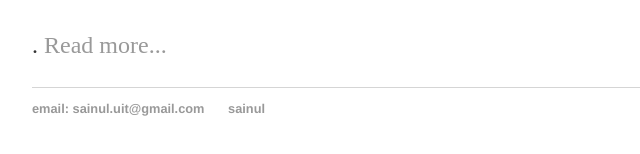
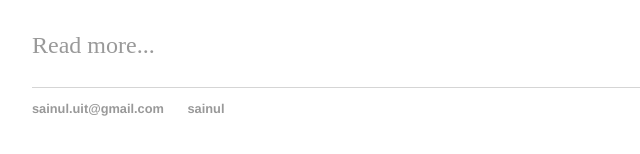
Before and after one commit to sainulia/sainulia.github.io, a plain HTML site: page index.html in a window 1280 px wide. Shown: the part 168-322 px from the top of the page, 160-800 px from the left. Drawn offline with Linux system fonts and the light colour scheme.

Commit message:
Update index.html

```diff
--- a/index.html
+++ b/index.html
@@ -16,12 +16,12 @@
 		<div class="container">
     		<div class="blurb">
         		<h1>Hi there, I'm Sainul!</h1>
-				<p>  <em>  </em> . <a href="/about">Read more...</a></p>
+				<p>  <em>  </em>  <a href="/about">Read more...</a></p>
     		</div><!-- /.blurb -->
 		</div><!-- /.container -->
 		<footer>
     		<ul>
-        		<li><a href="mailto:sainul.uit@gmail.com">email: sainul.uit@gmail.com</a></li>
+        		<li><a href="mailto:sainul.uit@gmail.com">sainul.uit@gmail.com</a></li>
         		<li><a href="http://www.dak.iitkgp.ernet.in/phd/profile.php?roll=14AT91R03">sainul</a></li>
 			</ul>
 		</footer>
```
